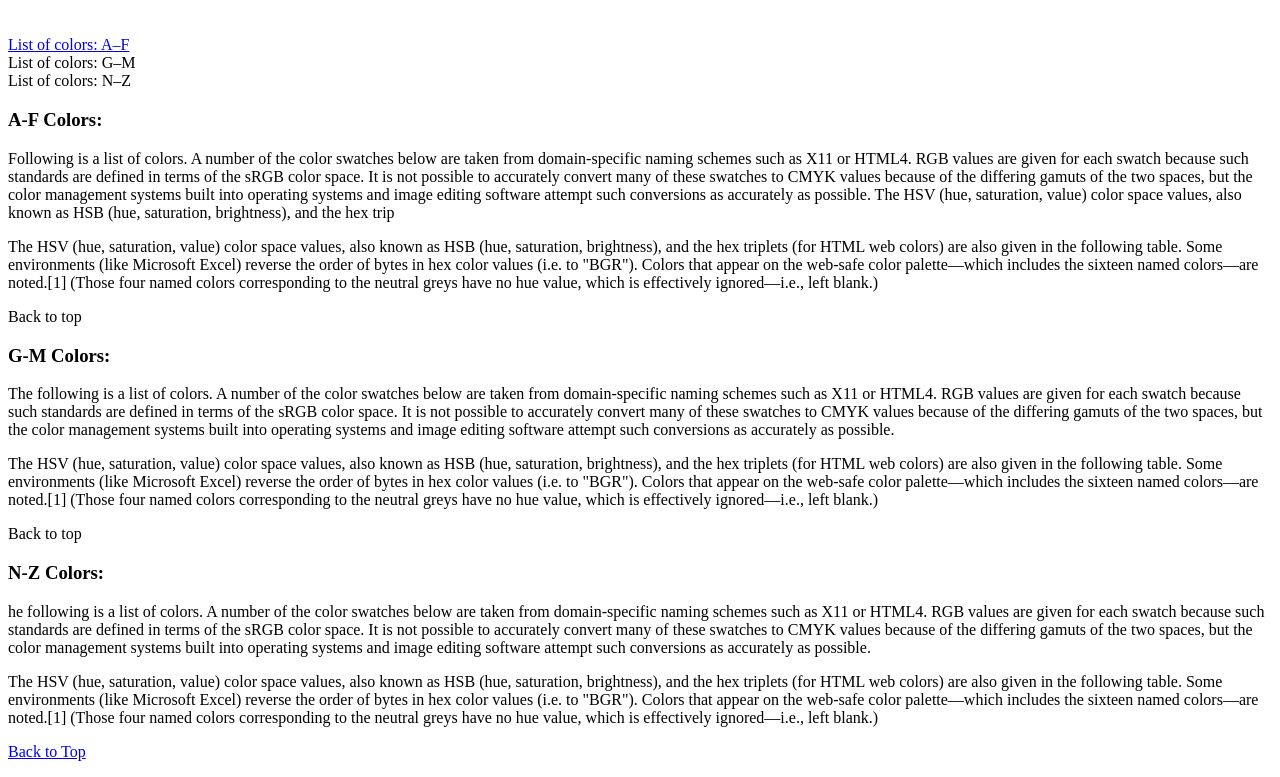
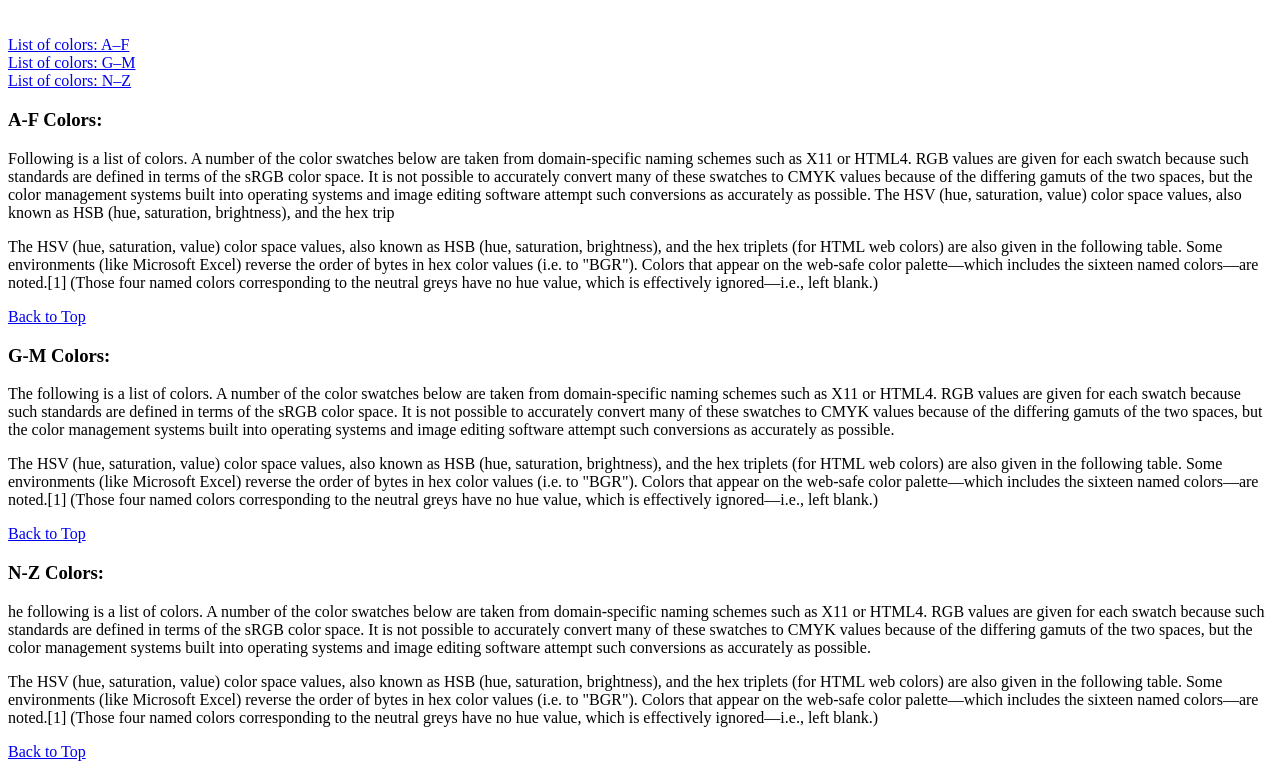
Before and after one commit to VARSHAC11/bootcamp, a plain HTML site: page practice/named anchor.html in a window 1280 px wide. Shown: the part 48-825 px from the top of the page. Drawn offline with Linux system fonts and the light colour scheme.

Commit message:
Update named anchor.html

```diff
--- a/practice/named anchor.html
+++ b/practice/named anchor.html
@@ -7,8 +7,8 @@
         <h1 id="top">These are lists of colors.</h1><br>
 
        <a href="#A color">List of colors: A–F</a> <br>
-        List of colors: G–M<br>
-        List of colors: N–Z
+       <a href="#2 color">List of colors: G–M</a> <br>
+        <a href="#3 color">List of colors: N–Z</a>
 
       </p>
       <h3 id="A color">A-F Colors:</h3>
@@ -17,13 +17,13 @@
         The HSV (hue, saturation, value) color space values, also known as HSB (hue, saturation, brightness), and the hex trip
     </p>
     <p>The HSV (hue, saturation, value) color space values, also known as HSB (hue, saturation, brightness), and the hex triplets (for HTML web colors) are also given in the following table. Some environments (like Microsoft Excel) reverse the order of bytes in hex color values (i.e. to "BGR"). Colors that appear on the web-safe color palette—which includes the sixteen named colors—are noted.[1] (Those four named colors corresponding to the neutral greys have no hue value, which is effectively ignored—i.e., left blank.) </p>
-     <p>Back to top</p>
-     <h3>G-M Colors:</h3>
+    <p><a href="#top">Back to Top</a></p>
+     <h3 id="2 color">G-M Colors:</h3>
         The following is a list of colors. A number of the color swatches below are taken from domain-specific naming schemes such as X11 or HTML4. RGB values are given for each swatch because such standards are defined in terms of the sRGB color space. It is not possible to accurately convert many of these swatches to CMYK values because of the differing gamuts of the two spaces, but the color management systems built into operating systems and image editing software attempt such conversions as accurately as possible.
      </p>
      <p>The HSV (hue, saturation, value) color space values, also known as HSB (hue, saturation, brightness), and the hex triplets (for HTML web colors) are also given in the following table. Some environments (like Microsoft Excel) reverse the order of bytes in hex color values (i.e. to "BGR"). Colors that appear on the web-safe color palette—which includes the sixteen named colors—are noted.[1] (Those four named colors corresponding to the neutral greys have no hue value, which is effectively ignored—i.e., left blank.) </p>
-     <p>Back to top</p>
-     <h3>N-Z Colors:</h3>
+     <p><a href="#top">Back to Top</a></p>
+     <h3 id="3 color">N-Z Colors:</h3>
      <p>he following is a list of colors. A number of the color swatches below are taken from domain-specific naming schemes such as X11 or HTML4. RGB values are given for each swatch because such standards are defined in terms of the sRGB color space. It is not possible to accurately convert many of these swatches to CMYK values because of the differing gamuts of the two spaces, but the color management systems built into operating systems and image editing software attempt such conversions as accurately as possible. </p>
      <p>The HSV (hue, saturation, value) color space values, also known as HSB (hue, saturation, brightness), and the hex triplets (for HTML web colors) are also given in the following table. Some environments (like Microsoft Excel) reverse the order of bytes in hex color values (i.e. to "BGR"). Colors that appear on the web-safe color palette—which includes the sixteen named colors—are noted.[1] (Those four named colors corresponding to the neutral greys have no hue value, which is effectively ignored—i.e., left blank.) </p>
 
```
